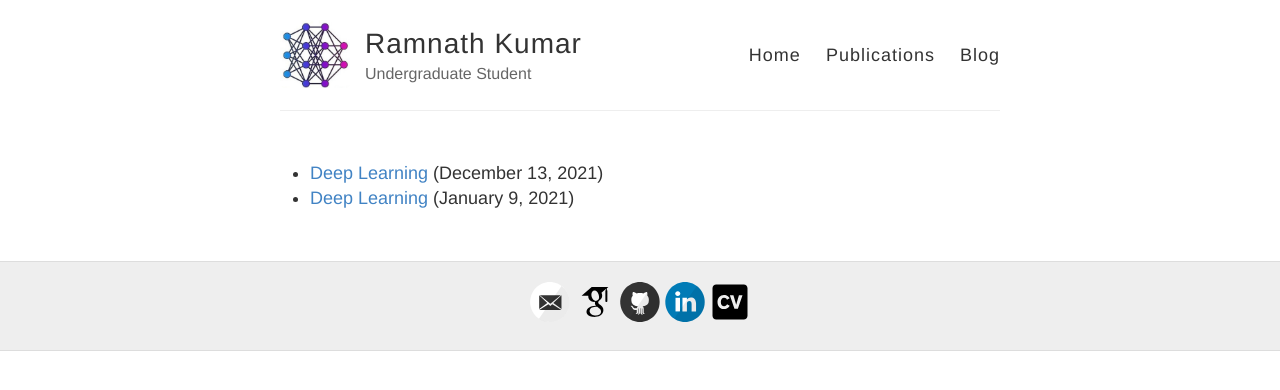
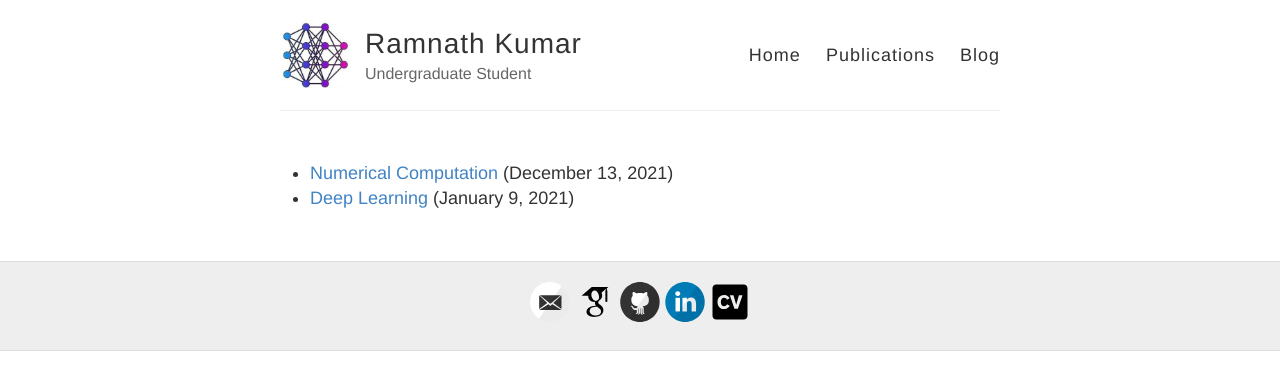
Before and after one commit to RamnathKumar181/ramnathkumar181.github.io, a Jekyll site: the page built from deeplearning.html, in a window 1280 px wide. Shown: the top 390 px of the page. Built offline with Jekyll 4.4.1, drawn with Linux system fonts in a browser that asks for light colours.

```diff
--- a/deeplearning.html
+++ b/deeplearning.html
@@ -7,7 +7,7 @@
     <ul>
         {% for post in site.posts %}
             {% if post.book_title == "Deep Learning"%}
-                <li> <span class="small"> <a href="{{ site.baseurl }}{{ post.post_title }}">{{ post.book_title }}</a> ({{ post.date | date: "%B %e, %Y" }})</span> </li>
+                <li> <span class="small"> <a href="{{ site.baseurl }}{{ post.post_title }}">{{ post.title }}</a> ({{ post.date | date: "%B %e, %Y" }})</span> </li>
             {% endif %}
   {% endfor %}
   </ul>
```
